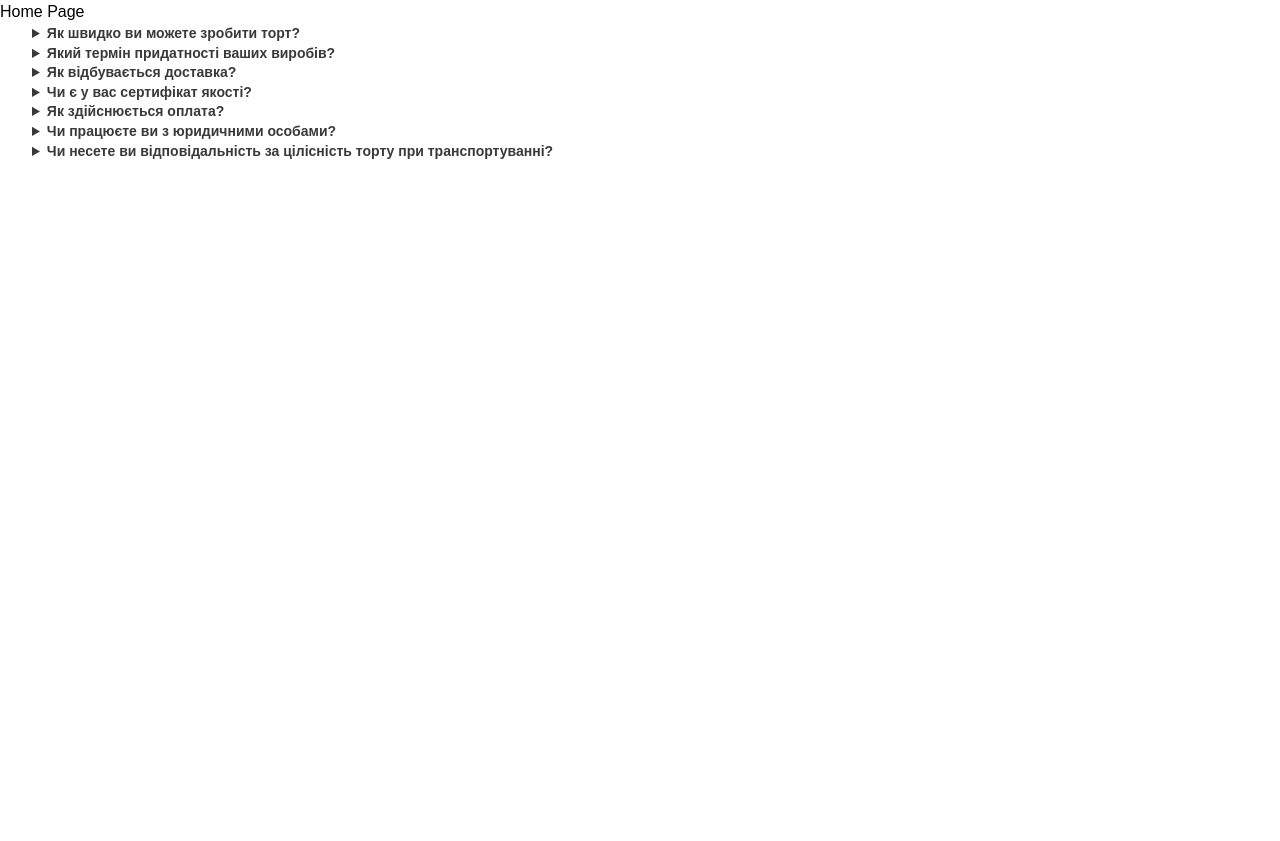
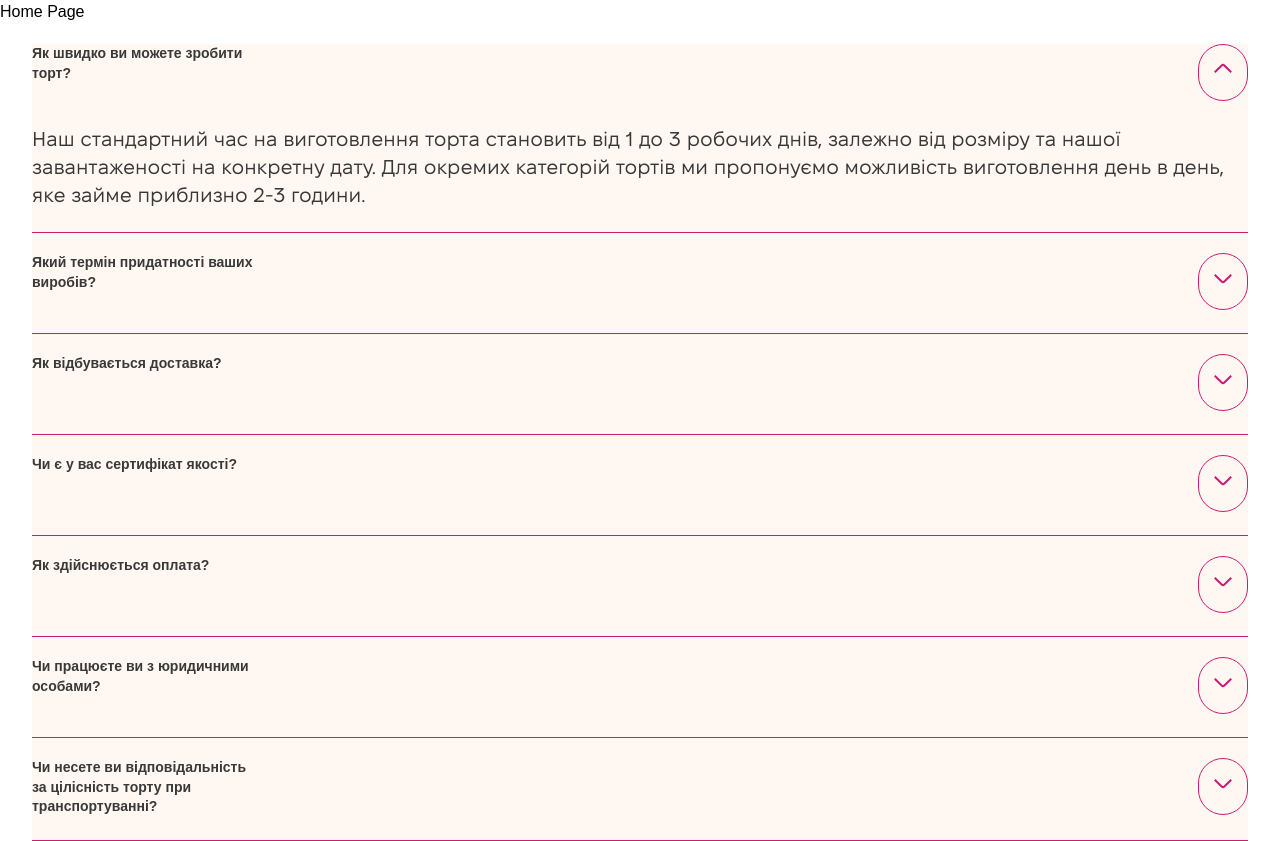
Before and after one commit to SoftRyzen-internship/de-tort, a Next.js app: page / in a window 1280 px wide. Before the commit the page ends 800 px from the top, so only its background shows below. Built offline with nearby package versions, Linux system fonts and the light colour scheme; a web font is replaced by a local one.

Commit message:
create logic for accordion

```diff
--- a/src/components/base/Accordion/Accordion.tsx
+++ b/src/components/base/Accordion/Accordion.tsx
@@ -1,11 +1,26 @@
+"use client";
+import { useState } from "react";
+
 import { AccordionItem } from "@/components/ui/AccordionItem";
+
 import qa from "@/data/qa.json";
 
 export const Accordion: React.FC = () => {
+  const [openIndex, setOpenIndex] = useState<number>(0);
+
+  const handleToggle = (id: number): void => {
+    setOpenIndex(id === openIndex ? -1 : id);
+  };
+
   return (
-    <div>
-      {qa.accordion.map((item) => (
-        <AccordionItem item={item} key={item.id} />
+    <div className="bg-color-bg-primary">
+      {qa.accordion.map((item, index) => (
+        <AccordionItem
+          item={item}
+          key={index}
+          isOpen={item.id === openIndex}
+          handleToggle={() => handleToggle(item.id)}
+        />
       ))}
     </div>
   );
--- a/src/components/ui/AccordionItem/AccordionItem.module.css
+++ b/src/components/ui/AccordionItem/AccordionItem.module.css
@@ -0,0 +1,6 @@
+.item {
+  @apply relative pb-6;
+}
+.item::after {
+  @apply content-[""] absolute bottom-0 left-0 w-full h-px bg-color-accent-primary;
+}
--- a/src/components/ui/AccordionItem/AccordionItem.tsx
+++ b/src/components/ui/AccordionItem/AccordionItem.tsx
@@ -1,15 +1,44 @@
+"use client";
+import css from "./AccordionItem.module.css";
+
+import Icon from "~/icons/arrow-down.svg";
+
 import { AccordionItemType } from "./types";
 
-export const AccordionItem: React.FC<AccordionItemType> = ({ item }) => {
-  const { question, answer } = item;
+export const AccordionItem: React.FC<AccordionItemType> = ({
+  item,
+  isOpen,
+  handleToggle,
+}) => {
+  const { id, question, answer } = item;
+
   return (
-    <details className="">
-      <summary className="font-semibold text-sm leading-[1.4] text-color-text-primary">
-        {question}
-      </summary>
-      <p className="font-fixel text-xl text-color-text-secondary leading-[1.4] font-normal">
-        {answer}
-      </p>
-    </details>
+    <div
+      className={`${css.item}`}
+      onClick={(e) => {
+        e.preventDefault();
+        handleToggle(id);
+      }}
+    >
+      <div className="flex justify-between items-start mt-5">
+        <div className="font-semibold text-sm leading-[1.4] text-color-text-primary w-[225px]">
+          {question}
+        </div>
+        <div className="rounded-full border border-color-accent-primary p-[14px]">
+          <span className="inline-block">
+            {isOpen ? (
+              <Icon className="w-5 h-5 rotate-180" />
+            ) : (
+              <Icon className="w-5 h-5" />
+            )}
+          </span>
+        </div>
+      </div>
+      {isOpen && (
+        <div className="font-fixel text-xl text-color-text-secondary leading-[1.4] font-normal mt-6">
+          {answer}
+        </div>
+      )}
+    </div>
   );
 };
--- a/src/components/ui/AccordionItem/types.ts
+++ b/src/components/ui/AccordionItem/types.ts
@@ -1,7 +1,9 @@
-export type AccordionItemType = {
+export interface AccordionItemType {
   item: {
     id: number;
     question: string;
     answer: string;
   };
-};
+  isOpen: boolean;
+  handleToggle: (id: number) => void;
+}
--- a/src/data/qa.json
+++ b/src/data/qa.json
@@ -2,37 +2,37 @@
   "titleSection": "Питання-відповіді",
   "accordion": [
     {
-      "id": 1,
+      "id": 0,
       "question": "Як швидко ви можете зробити торт?",
       "answer": "Наш стандартний час на виготовлення торта становить від 1 до 3 робочих днів, залежно від розміру та нашої завантаженості на конкретну дату. Для окремих категорій тортів ми пропонуємо можливість виготовлення день в день, яке займе приблизно 2-3 години."
     },
     {
-      "id": 2,
+      "id": 1,
       "question": "Який термін придатності ваших виробів?",
       "answer": "Термін придатності 72 годин з моменту виготовлення замовлення, за умови їх зберігання в холодильнику при температурі 3-5 градусів Цельсія. Рекомендуємо дотримуватися цих умов для забезпечення найкращої якості продукту."
     },
     {
-      "id": 3,
+      "id": 2,
       "question": "Як відбувається доставка?",
       "answer": "Для доставки тортів ми користуємося послугами таксі, розраховуючи вартість за тарифом на момент відправки. Вартість доставки оплачується замовником."
     },
     {
-      "id": 4,
+      "id": 3,
       "question": "Чи є у вас сертифікат якості?",
       "answer": "Так, ми видаємо сертифікат якості на нашу продукцію. По запиту клієнта ми можемо додати сертифікат до їхнього замовлення."
     },
     {
-      "id": 5,
+      "id": 4,
       "question": "Як здійснюється оплата?",
       "answer": "Оплату  приймаємо на розрахунковий рахунок ФОП. Для маленьких тортів працюємо на умовах повної передоплати. При замовленні тортів вагою 2 кг і більше можливо внести 50% передоплату, а решту - в день видачі замовлення."
     },
     {
-      "id": 6,
+      "id": 5,
       "question": "Чи працюєте ви з юридичними особами?",
       "answer": "Так, ми співпрацюємо як з фізичними, так і з юридичними особами."
     },
     {
-      "id": 7,
+      "id": 6,
       "question": "Чи несете ви відповідальність за цілісність торту при транспортуванні?",
       "answer": "На жаль, ми не можемо гарантувати 100% цілісність торта під час транспортування таксі, оскільки не маємо повного контролю над якістю їхніх послуг. У разі будь-яких проблем ми завжди готові йти на зустріч для вирішення непередбачуваних ситуацій."
     }
```
Also changed, not shown: .eslintrc.json.
